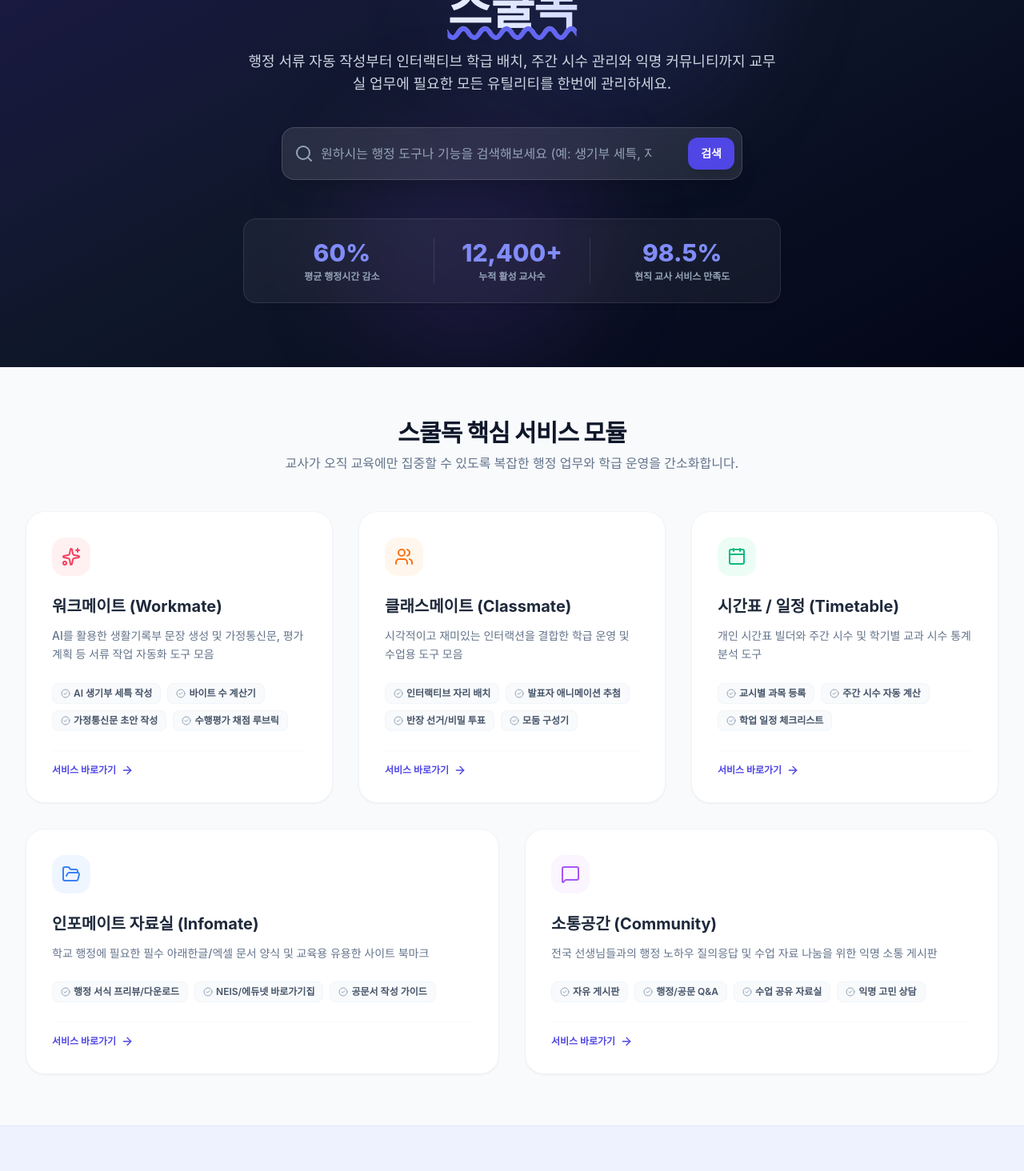
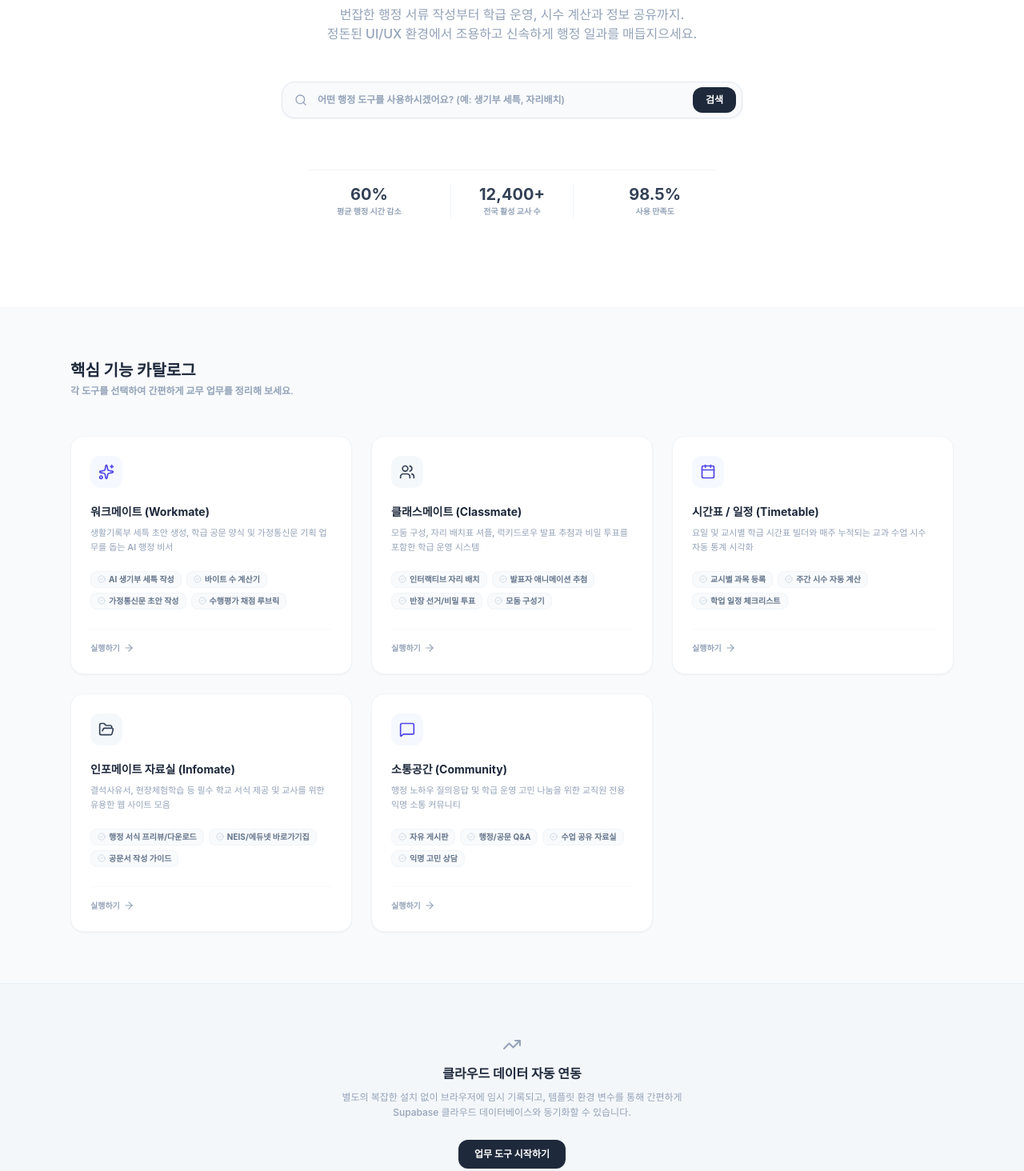
Before and after one commit to moodoocoding/schooldoc, a React (Vite) app: page / in a window 1280 px wide. Shown: the part 280-1744 px from the top of the page at 80% size. Built offline with nearby package versions, Linux system fonts and the light colour scheme.

Commit message:
design: Redesign landing page with a calmer, cleaner light theme

```diff
--- a/src/components/LandingPage.tsx
+++ b/src/components/LandingPage.tsx
@@ -1,5 +1,5 @@
 import React, { useState } from 'react';
-import { Sparkles, Users, Calendar, FolderOpen, MessageSquare, Search, ArrowRight, CheckCircle2, TrendingUp, Cpu } from 'lucide-react';
+import { Sparkles, Users, Calendar, FolderOpen, MessageSquare, Search, ArrowRight, CheckCircle2, TrendingUp, Compass } from 'lucide-react';
 
 interface LandingPageProps {
   setActiveTab: (tab: string) => void;
@@ -12,56 +12,50 @@
     {
       id: 'workmate',
       title: '워크메이트 (Workmate)',
-      desc: 'AI를 활용한 생활기록부 문장 생성 및 가정통신문, 평가 계획 등 서류 작업 자동화 도구 모음',
+      desc: '생활기록부 세특 초안 생성, 학급 공문 양식 및 가정통신문 기획 업무를 돕는 AI 행정 비서',
       icon: Sparkles,
-      color: 'from-pink-500 to-rose-500',
-      textColor: 'text-rose-500',
-      bgColor: 'bg-rose-50',
+      textColor: 'text-indigo-600',
+      bgColor: 'bg-indigo-50/50',
       features: ['AI 생기부 세특 작성', '바이트 수 계산기', '가정통신문 초안 작성', '수행평가 채점 루브릭'],
     },
     {
       id: 'classmate',
       title: '클래스메이트 (Classmate)',
-      desc: '시각적이고 재미있는 인터랙션을 결합한 학급 운영 및 수업용 도구 모음',
+      desc: '모둠 구성, 자리 배치표 셔플, 럭키드로우 발표 추첨과 비밀 투표를 포함한 학급 운영 시스템',
       icon: Users,
-      color: 'from-amber-500 to-orange-500',
-      textColor: 'text-orange-500',
-      bgColor: 'bg-orange-50',
+      textColor: 'text-slate-700',
+      bgColor: 'bg-slate-100/70',
       features: ['인터랙티브 자리 배치', '발표자 애니메이션 추첨', '반장 선거/비밀 투표', '모둠 구성기'],
     },
     {
       id: 'timetable',
       title: '시간표 / 일정 (Timetable)',
-      desc: '개인 시간표 빌더와 주간 시수 및 학기별 교과 시수 통계 분석 도구',
+      desc: '요일 및 교시별 학급 시간표 빌더와 매주 누적되는 교과 수업 시수 자동 통계 시각화',
       icon: Calendar,
-      color: 'from-emerald-500 to-teal-500',
-      textColor: 'text-emerald-500',
-      bgColor: 'bg-emerald-50',
+      textColor: 'text-indigo-600',
+      bgColor: 'bg-indigo-50/50',
       features: ['교시별 과목 등록', '주간 시수 자동 계산', '학업 일정 체크리스트'],
     },
     {
       id: 'infomate',
       title: '인포메이트 자료실 (Infomate)',
-      desc: '학교 행정에 필요한 필수 아래한글/엑셀 문서 양식 및 교육용 유용한 사이트 북마크',
+      desc: '결석사유서, 현장체험학습 등 필수 학교 서식 제공 및 교사를 위한 유용한 웹 사이트 모음',
       icon: FolderOpen,
-      color: 'from-blue-500 to-indigo-500',
-      textColor: 'text-blue-500',
-      bgColor: 'bg-blue-50',
+      textColor: 'text-slate-700',
+      bgColor: 'bg-slate-100/70',
       features: ['행정 서식 프리뷰/다운로드', 'NEIS/에듀넷 바로가기집', '공문서 작성 가이드'],
     },
     {
       id: 'community',
       title: '소통공간 (Community)',
-      desc: '전국 선생님들과의 행정 노하우 질의응답 및 수업 자료 나눔을 위한 익명 소통 게시판',
+      desc: '행정 노하우 질의응답 및 학급 운영 고민 나눔을 위한 교직원 전용 익명 소통 커뮤니티',
       icon: MessageSquare,
-      color: 'from-violet-500 to-purple-500',
-      textColor: 'text-purple-500',
-      bgColor: 'bg-purple-50',
+      textColor: 'text-indigo-600',
+      bgColor: 'bg-indigo-50/50',
       features: ['자유 게시판', '행정/공문 Q&A', '수업 공유 자료실', '익명 고민 상담'],
     },
   ];
 
-  // Simple local search matching feature tags or titles
   const handleSearchSubmit = (e: React.FormEvent) => {
     e.preventDefault();
     const query = searchQuery.toLowerCase();
@@ -83,154 +77,109 @@
   };
 
   return (
-    <div className="bg-slate-50 min-h-screen">
-      {/* Hero Section */}
-      <section className="relative overflow-hidden bg-gradient-to-br from-indigo-950 via-slate-900 to-slate-950 text-white py-20 px-6 sm:px-12 lg:px-24">
-        {/* Decorative lights */}
-        <div className="absolute top-0 right-1/4 w-96 h-96 bg-indigo-500/10 rounded-full blur-3xl"></div>
-        <div className="absolute bottom-0 left-1/3 w-80 h-80 bg-purple-500/10 rounded-full blur-3xl"></div>
+    <div className="bg-slate-50 min-h-screen font-sans">
+      {/* Calm & Airy Hero Section */}
+      <section className="bg-white border-b border-slate-100 py-24 px-6 sm:px-12 lg:px-24">
+        <div className="max-w-4xl mx-auto text-center">
 
-        <div className="max-w-6xl mx-auto relative z-10">
-          <div className="text-center max-w-3xl mx-auto">
-            {/* Tagline */}
-            <div className="inline-flex items-center gap-2 bg-indigo-500/15 border border-indigo-500/30 rounded-full py-1.5 px-4 mb-6 shadow-sm">
-              <Cpu className="w-4 h-4 text-indigo-400 animate-pulse" />
-              <span className="text-xs font-bold text-indigo-200 tracking-wide">
-                현직 교사 피드백 적극 반영한 스마트 에듀테크
+          {/* Subtitle tag */}
+          <div className="inline-flex items-center gap-1.5 bg-slate-50 border border-slate-200/80 rounded-full py-1.5 px-3.5 mb-6">
+            <Compass className="w-3.5 h-3.5 text-slate-500" />
+            <span className="text-[10px] font-bold text-slate-500 tracking-wide">
+              차분하고 정돈된 교직원 업무 캔버스
             </span>
           </div>
 
-            {/* Main Hero Title */}
-            <h1 className="text-4xl sm:text-5xl lg:text-6xl font-black tracking-tight leading-tight mb-6 bg-gradient-to-r from-white via-indigo-100 to-indigo-300 bg-clip-text text-transparent">
-              선생님의 일과에 <br className="sm:hidden" />
-              <span className="text-indigo-400">여유</span>를 더하는 <span className="underline decoration-indigo-500 decoration-wavy">스쿨독</span>
+          {/* Main Title */}
+          <h1 className="text-3xl sm:text-4xl lg:text-5xl font-extrabold tracking-tight text-slate-800 mb-6 leading-tight">
+            선생님의 일과에 <span className="text-indigo-600 font-black">평온함</span>을 더하는, 스쿨독
           </h1>
 
-            <p className="text-base sm:text-lg text-slate-300 font-medium mb-10 leading-relaxed max-w-2xl mx-auto">
-              행정 서류 자동 작성부터 인터랙티브 학급 배치, 주간 시수 관리와 익명 커뮤니티까지 교무실 업무에 필요한 모든 유틸리티를 한번에 관리하세요.
+          <p className="text-sm sm:text-base text-slate-400 font-medium mb-12 leading-relaxed max-w-xl mx-auto">
+            번잡한 행정 서류 작성부터 학급 운영, 시수 계산과 정보 공유까지.<br />
+            정돈된 UI/UX 환경에서 조용하고 신속하게 행정 일과를 매듭지으세요.
           </p>
 
-            {/* Search Bar - SchoolDocu style */}
-            <form onSubmit={handleSearchSubmit} className="max-w-xl mx-auto mb-12">
-              <div className="relative group">
+          {/* Minimal Search Bar */}
+          <form onSubmit={handleSearchSubmit} className="max-w-xl mx-auto mb-16">
+            <div className="relative">
               <input
                 type="text"
-                  placeholder="원하시는 행정 도구나 기능을 검색해보세요 (예: 생기부 세특, 자리배치...)"
+                placeholder="어떤 행정 도구를 사용하시겠어요? (예: 생기부 세특, 자리배치)"
                 value={searchQuery}
                 onChange={(e) => setSearchQuery(e.target.value)}
-                  className="w-full pl-12 pr-28 py-4 sm:py-5 rounded-2xl bg-white/10 backdrop-blur-md border border-white/15 text-white placeholder-slate-400 focus:outline-none focus:ring-2 focus:ring-indigo-500 focus:bg-white focus:text-slate-900 transition-all duration-350 shadow-xl"
+                className="w-full pl-11 pr-24 py-3.5 rounded-2xl bg-slate-50 border border-slate-200 text-slate-800 placeholder-slate-400 text-xs font-semibold focus:outline-none focus:ring-1 focus:ring-slate-300 focus:bg-white transition-all shadow-sm"
               />
-                <Search className="w-5 sm:w-6 h-5 sm:h-6 text-slate-400 absolute left-4 top-1/2 -translate-y-1/2 group-focus-within:text-indigo-600" />
+              <Search className="w-4 h-4 text-slate-400 absolute left-4 top-1/2 -translate-y-1/2" />
               <button
                 type="submit"
-                  className="absolute right-2.5 top-1/2 -translate-y-1/2 bg-indigo-600 hover:bg-indigo-700 text-white font-bold text-xs sm:text-sm px-4 py-2 sm:py-2.5 rounded-xl transition shadow-lg"
+                className="absolute right-2 top-1/2 -translate-y-1/2 bg-slate-800 hover:bg-slate-900 text-white font-bold text-xs px-4 py-2 rounded-xl transition"
               >
                 검색
               </button>
             </div>
           </form>
 
-            {/* Stats section */}
-            <div className="grid grid-cols-3 gap-4 max-w-2xl mx-auto bg-white/5 border border-white/10 backdrop-blur-sm rounded-2xl p-4 sm:p-6 shadow-md text-center">
+          {/* Clean Muted Stats */}
+          <div className="grid grid-cols-3 gap-6 max-w-lg mx-auto py-4 border-t border-slate-100 text-center">
             <div>
-                <div className="text-2xl sm:text-3xl font-extrabold text-indigo-400">60%</div>
-                <div className="text-[10px] sm:text-xs text-slate-400 font-semibold mt-1">평균 행정시간 감소</div>
+              <div className="text-xl font-bold text-slate-700">60%</div>
+              <div className="text-[10px] text-slate-400 font-bold">평균 행정 시간 감소</div>
             </div>
-              <div className="border-x border-white/10">
-                <div className="text-2xl sm:text-3xl font-extrabold text-indigo-400">12,400+</div>
-                <div className="text-[10px] sm:text-xs text-slate-400 font-semibold mt-1">누적 활성 교사수</div>
+            <div className="border-x border-slate-100">
+              <div className="text-xl font-bold text-slate-700">12,400+</div>
+              <div className="text-[10px] text-slate-400 font-bold">전국 활성 교사 수</div>
             </div>
             <div>
-                <div className="text-2xl sm:text-3xl font-extrabold text-indigo-400">98.5%</div>
-                <div className="text-[10px] sm:text-xs text-slate-400 font-semibold mt-1">현직 교사 서비스 만족도</div>
+              <div className="text-xl font-bold text-slate-700">98.5%</div>
+              <div className="text-[10px] text-slate-400 font-bold">사용 만족도</div>
             </div>
           </div>
-          </div>
+
         </div>
       </section>
 
       {/* Services Grid Section */}
-      <section className="max-w-7xl mx-auto py-16 px-4 sm:px-6 lg:px-8">
-        <div className="text-center mb-12">
-          <h2 className="text-2xl sm:text-3xl font-extrabold text-slate-900 tracking-tight">스쿨독 핵심 서비스 모듈</h2>
-          <p className="text-slate-500 mt-2 font-medium">교사가 오직 교육에만 집중할 수 있도록 복잡한 행정 업무와 학급 운영을 간소화합니다.</p>
+      <section className="max-w-6xl mx-auto py-16 px-6">
+        <div className="text-left mb-12">
+          <h2 className="text-xl font-bold text-slate-800">핵심 기능 카탈로그</h2>
+          <p className="text-xs text-slate-400 mt-1 font-semibold">각 도구를 선택하여 간편하게 교무 업무를 정리해 보세요.</p>
         </div>
 
-        <div className="grid grid-cols-1 md:grid-cols-2 lg:grid-cols-3 gap-8">
-          {services.slice(0, 3).map((service) => {
+        <div className="grid grid-cols-1 md:grid-cols-2 lg:grid-cols-3 gap-6">
+          {services.map((service) => {
             const Icon = service.icon;
             return (
               <div
                 key={service.id}
                 onClick={() => setActiveTab(service.id)}
-                className="bg-white rounded-3xl p-6 sm:p-8 border border-slate-100 shadow-sm hover:shadow-xl hover:-translate-y-1 transition-all duration-350 cursor-pointer flex flex-col justify-between group"
+                className="bg-white rounded-2xl p-6 border border-slate-100 hover:border-slate-200 shadow-sm hover:shadow-md transition-all duration-300 cursor-pointer flex flex-col justify-between group"
               >
                 <div>
-                  <div className={`w-12 h-12 rounded-2xl ${service.bgColor} flex items-center justify-center mb-6`}>
-                    <Icon className={`w-6 h-6 ${service.textColor}`} />
+                  <div className={`w-10 h-10 rounded-xl ${service.bgColor} flex items-center justify-center mb-5`}>
+                    <Icon className={`w-5 h-5 ${service.textColor}`} />
                   </div>
-                  <h3 className="text-lg sm:text-xl font-bold text-slate-800 mb-3 group-hover:text-indigo-600 transition-colors">
+                  <h3 className="text-sm font-bold text-slate-800 mb-2 group-hover:text-indigo-600 transition-colors">
                     {service.title}
                   </h3>
-                  <p className="text-sm text-slate-500 font-medium mb-6 leading-relaxed">
+                  <p className="text-[11px] text-slate-400 font-medium mb-5 leading-relaxed">
                     {service.desc}
                   </p>
 
                   {/* Features tags */}
-                  <div className="flex flex-wrap gap-2 mb-6">
+                  <div className="flex flex-wrap gap-1.5 mb-6">
                     {service.features.map((f, i) => (
-                      <span key={i} className="text-xs bg-slate-50 text-slate-600 border border-slate-100 rounded-lg px-2.5 py-1 font-semibold flex items-center gap-1">
-                        <CheckCircle2 className="w-3 h-3 text-slate-400" />
+                      <span key={i} className="text-[10px] bg-slate-50 text-slate-500 border border-slate-100 rounded-lg px-2 py-0.5 font-bold flex items-center gap-1">
+                        <CheckCircle2 className="w-2.5 h-2.5 text-slate-300" />
                         {f}
                       </span>
                     ))}
                   </div>
                 </div>
 
-                <div className="flex items-center text-xs font-bold text-indigo-600 hover:text-indigo-700 mt-auto pt-4 border-t border-slate-50">
-                  <span>서비스 바로가기</span>
-                  <ArrowRight className="w-4 h-4 ml-1.5 transition-transform group-hover:translate-x-1" />
-                </div>
-              </div>
-            );
-          })}
-        </div>
-
-        <div className="grid grid-cols-1 md:grid-cols-2 gap-8 mt-8">
-          {services.slice(3).map((service) => {
-            const Icon = service.icon;
-            return (
-              <div
-                key={service.id}
-                onClick={() => setActiveTab(service.id)}
-                className="bg-white rounded-3xl p-6 sm:p-8 border border-slate-100 shadow-sm hover:shadow-xl hover:-translate-y-1 transition-all duration-350 cursor-pointer flex flex-col justify-between group"
-              >
-                <div>
-                  <div className="flex items-start justify-between">
-                    <div className={`w-12 h-12 rounded-2xl ${service.bgColor} flex items-center justify-center mb-6`}>
-                      <Icon className={`w-6 h-6 ${service.textColor}`} />
-                    </div>
-                  </div>
-                  <h3 className="text-lg sm:text-xl font-bold text-slate-800 mb-3 group-hover:text-indigo-600 transition-colors">
-                    {service.title}
-                  </h3>
-                  <p className="text-sm text-slate-500 font-medium mb-6 leading-relaxed">
-                    {service.desc}
-                  </p>
-
-                  <div className="flex flex-wrap gap-2 mb-6">
-                    {service.features.map((f, i) => (
-                      <span key={i} className="text-xs bg-slate-50 text-slate-600 border border-slate-100 rounded-lg px-2.5 py-1 font-semibold flex items-center gap-1">
-                        <CheckCircle2 className="w-3 h-3 text-slate-400" />
-                        {f}
-                      </span>
-                    ))}
-                  </div>
-                </div>
-
-                <div className="flex items-center text-xs font-bold text-indigo-600 hover:text-indigo-700 mt-auto pt-4 border-t border-slate-50">
-                  <span>서비스 바로가기</span>
-                  <ArrowRight className="w-4 h-4 ml-1.5 transition-transform group-hover:translate-x-1" />
+                <div className="flex items-center text-[10px] font-bold text-slate-400 group-hover:text-indigo-600 mt-auto pt-4 border-t border-slate-50 transition-colors">
+                  <span>실행하기</span>
+                  <ArrowRight className="w-3.5 h-3.5 ml-1 transition-transform group-hover:translate-x-0.5" />
                 </div>
               </div>
             );
@@ -239,18 +188,18 @@
       </section>
 
       {/* Trust & Promotion Banner */}
-      <section className="bg-indigo-50 border-y border-indigo-100 py-12 px-6 text-center">
-        <div className="max-w-4xl mx-auto flex flex-col items-center">
-          <TrendingUp className="w-10 h-10 text-indigo-600 mb-4" />
-          <h3 className="text-xl font-extrabold text-slate-900 mb-2">교직원 회원들을 위한 클라우드 혜택</h3>
-          <p className="text-sm text-slate-600 font-medium max-w-xl mb-6">
-            무료 회원 가입 시 작성한 모든 생활기록부 초안, 커스텀 학급 배치표, 주간 시간표 데이터가 안전하게 암호화되어 Supabase 클라우드에 영구 백업됩니다.
+      <section className="bg-slate-100/50 border-t border-slate-200/50 py-16 px-6 text-center">
+        <div className="max-w-2xl mx-auto flex flex-col items-center">
+          <TrendingUp className="w-6 h-6 text-slate-400 mb-3" />
+          <h3 className="text-base font-bold text-slate-800 mb-2">클라우드 데이터 자동 연동</h3>
+          <p className="text-xs text-slate-400 font-medium max-w-md mb-6 leading-relaxed">
+            별도의 복잡한 설치 없이 브라우저에 임시 기록되고, 템플릿 환경 변수를 통해 간편하게 Supabase 클라우드 데이터베이스와 동기화할 수 있습니다.
           </p>
           <button
             onClick={() => setActiveTab('workmate')}
-            className="bg-indigo-600 hover:bg-indigo-700 text-white font-bold text-sm px-6 py-3 rounded-2xl shadow-md transition-colors"
+            className="bg-slate-800 hover:bg-slate-900 text-white font-bold text-xs px-5 py-2.5 rounded-xl shadow-sm transition-colors"
           >
-            지금 바로 시작하기 (무료)
+            업무 도구 시작하기
           </button>
         </div>
       </section>
```
Lines whose indentation alone changed are shown as unchanged.
